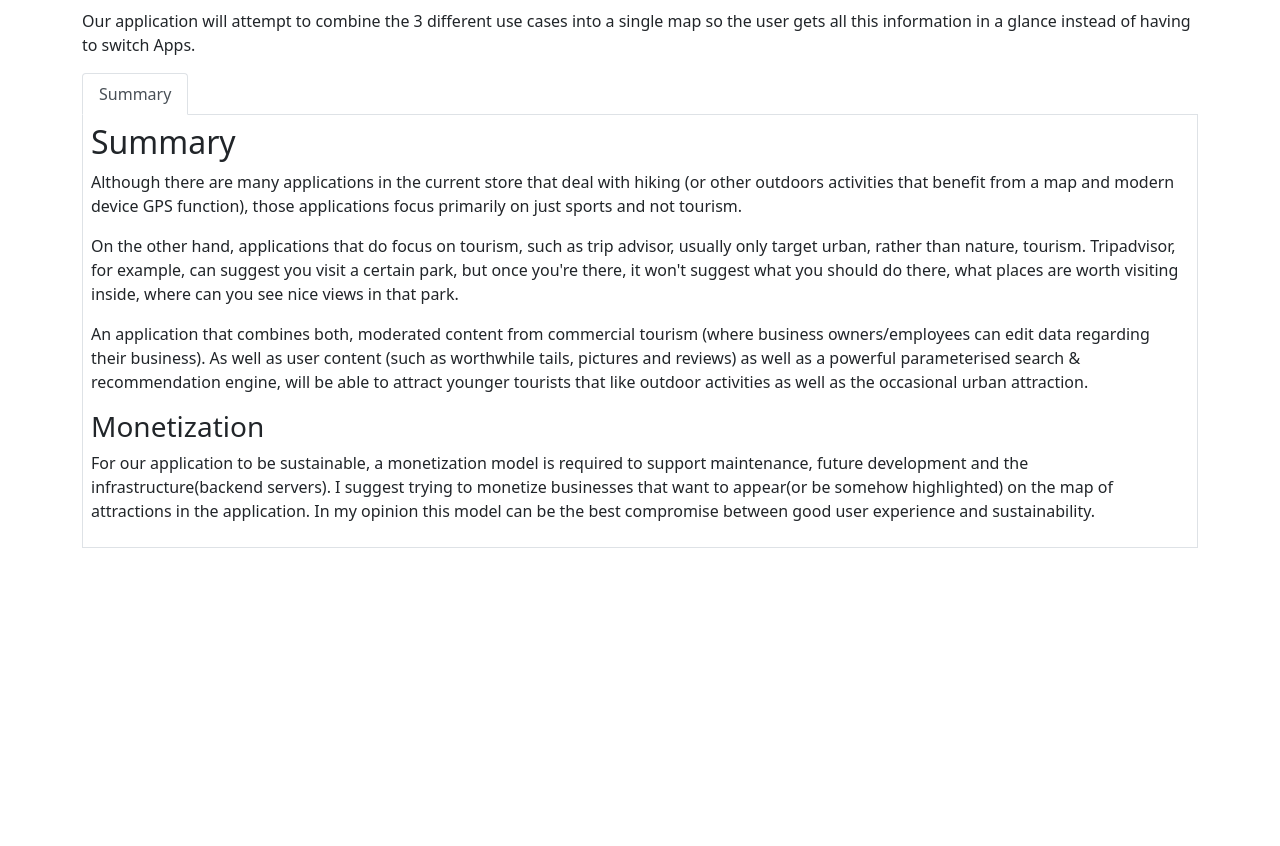
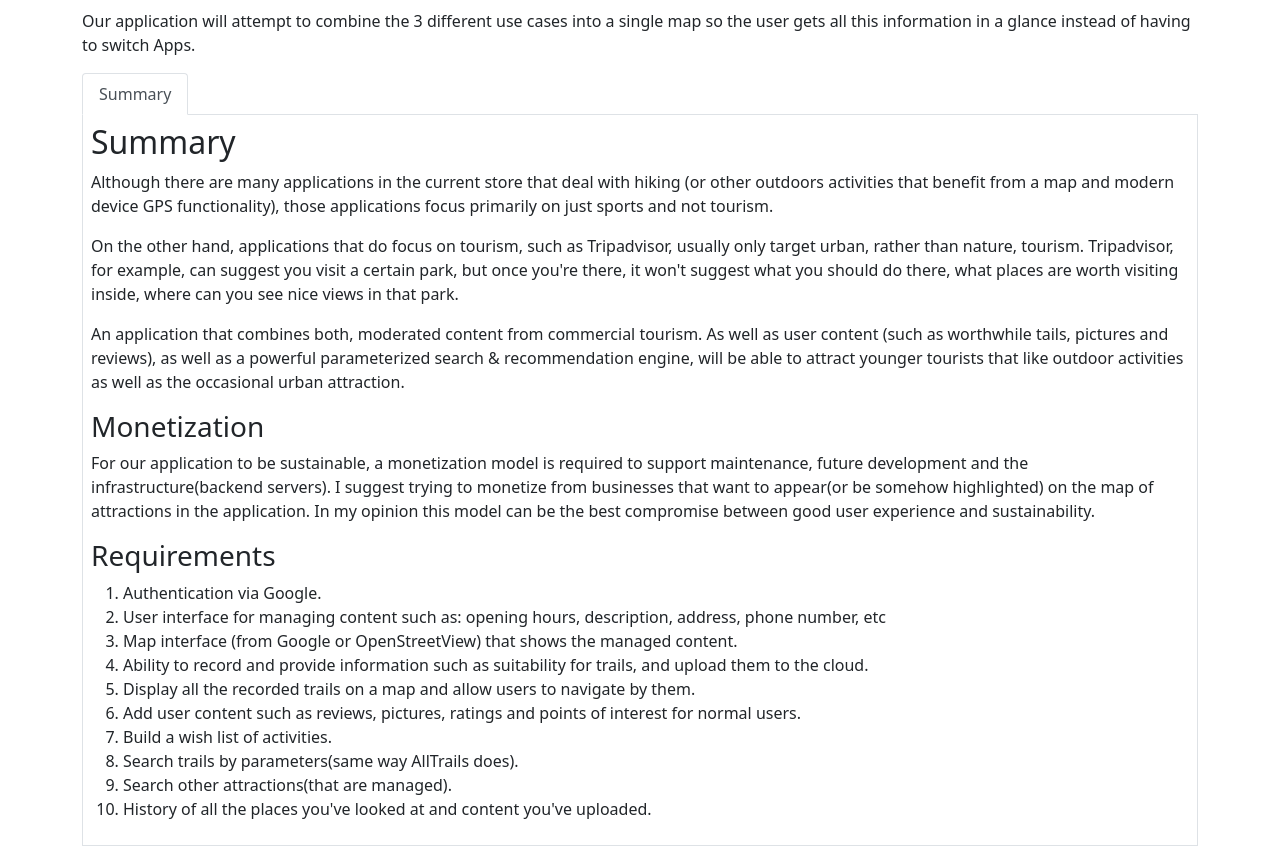
Before and after one commit to Yana1994ya/hland_django, a Django app: template market_review/templates/market_review/summary.html in a window 1280 px wide. Shown: the part 265-1111 px from the top of the page. Before the commit the page ends 813 px from the top, so only its background shows below. Run offline with Django 3.2, Linux system fonts and the light colour scheme; the template is opened without the code that fills it, so the values that code supplies are empty; parts of the project's set-up code (start-up, migrations or seed data) failed here and were passed over.

Commit message:
Add requirements.

```diff
--- a/market_review/templates/market_review/summary.html
+++ b/market_review/templates/market_review/summary.html
@@ -28,29 +28,42 @@
         <h2>Summary</h2>
         <p>
             Although there are many applications in the current store that deal with hiking
-            (or other outdoors activities that benefit from a map and modern device GPS function),
+            (or other outdoors activities that benefit from a map and modern device GPS functionality),
             those applications focus primarily on just sports and not tourism.
         </p>
         <p>
-            On the other hand, applications that do focus on tourism, such as trip advisor, usually
+            On the other hand, applications that do focus on tourism, such as Tripadvisor, usually
             only target urban, rather than nature, tourism. Tripadvisor, for example, can suggest you
             visit a certain park, but once you're there, it won't suggest what you should do there,
             what places are worth visiting inside, where can you see nice views in that park.
         </p>
         <p>
-            An application that combines both, moderated content from commercial tourism (where
-            business owners/employees can edit data regarding their business). As well as user content
-            (such as worthwhile tails, pictures and reviews) as well as a powerful parameterised
-            search & recommendation engine, will be able to attract younger tourists that like
+            An application that combines both, moderated content from commercial tourism. As well as user content
+            (such as worthwhile tails, pictures and reviews), as well as a powerful parameterized
+            search &amp; recommendation engine, will be able to attract younger tourists that like
             outdoor activities as well as the occasional urban attraction.
         </p>
         <h3>Monetization</h3>
         <p>
             For our application to be sustainable, a monetization model is required to support
             maintenance, future development and the infrastructure(backend servers). I suggest
-            trying to monetize businesses that want to appear(or be somehow highlighted) on the
+            trying to monetize from businesses that want to appear(or be somehow highlighted) on the
             map of attractions in the application. In my opinion this model can be the best
             compromise between good user experience and sustainability.
         </p>
+        <h3>Requirements</h3>
+        <ol>
+            <li>Authentication via Google.</li>
+            <li>User interface for managing content such as: opening hours, description, address, phone number, etc</li>
+            <li>Map interface (from Google or OpenStreetView) that shows the managed content.</li>
+            <li>Ability to record and provide information such as suitability for trails, and upload them to the cloud.</li>
+            <li>Display all the recorded trails on a map and allow users to navigate by them.</li>
+            <li>Add user content such as reviews, pictures, ratings and points of interest
+                for normal users.</li>
+            <li>Build a wish list of activities.</li>
+            <li>Search trails by parameters(same way AllTrails does).</li>
+            <li>Search other attractions(that are managed).</li>
+            <li>History of all the places you've looked at and content you've uploaded.</li>
+        </ol>
     </div>
 {% endblock %}
```
